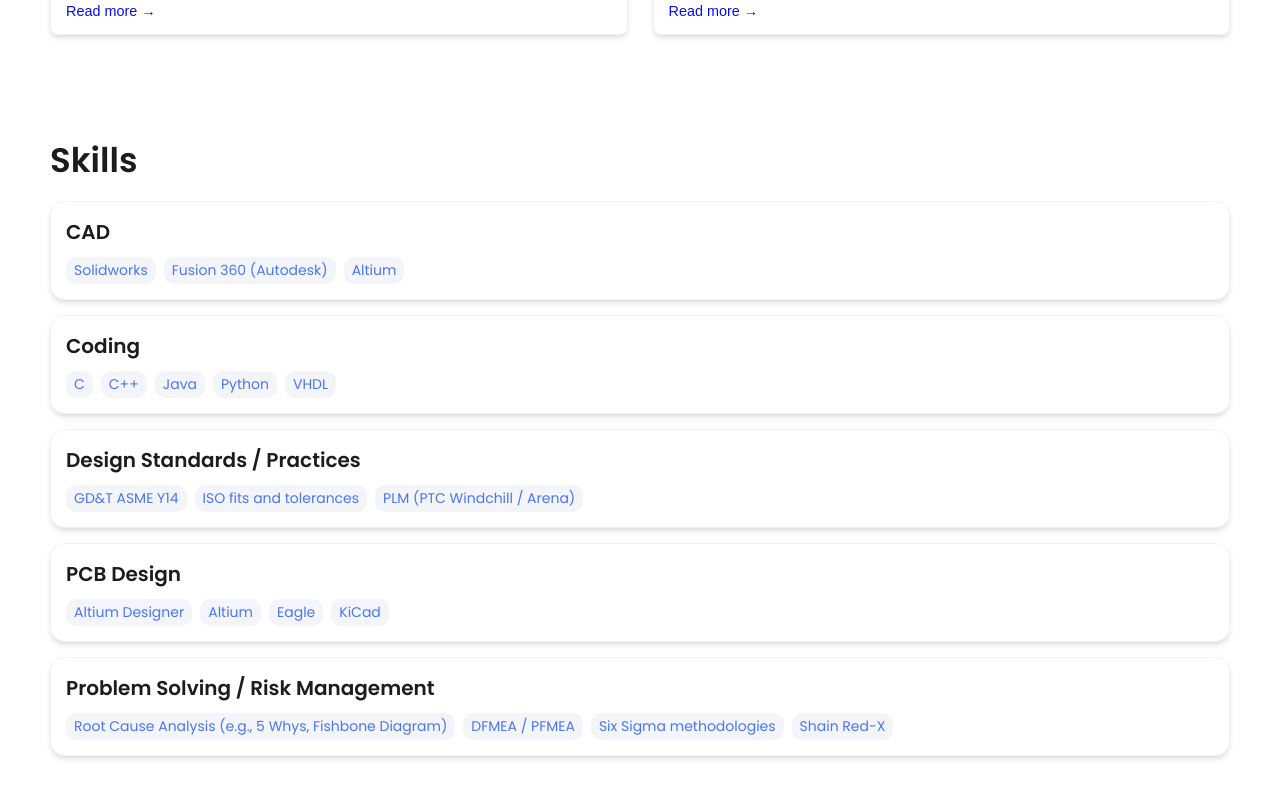
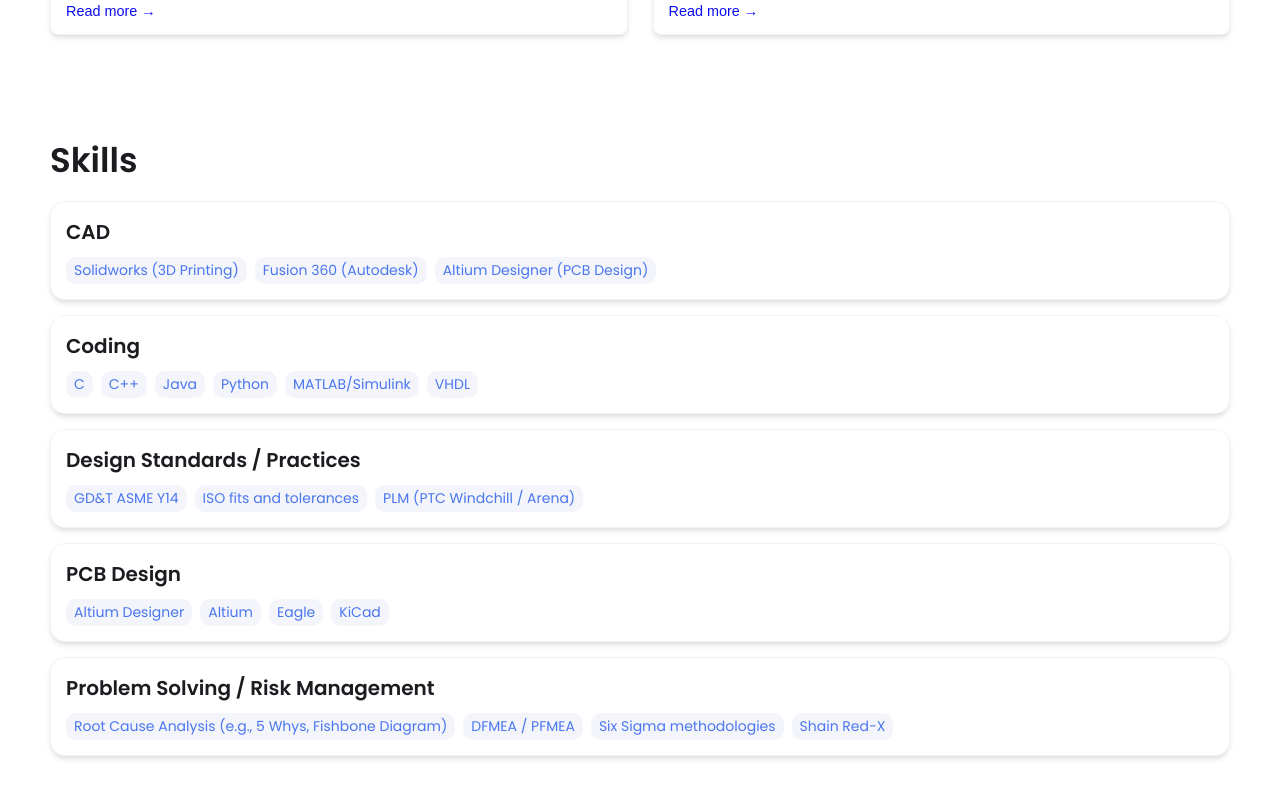
Before and after one commit to christiandispigna/christiandispigna.github.io, a Jekyll site: the page built from index.html, in a window 1280 px wide and 900 px high, scrolled down 1491 px. Shown: the top 798 px of the window. Built offline with Jekyll 4.4.1, drawn with Linux system fonts in a browser that asks for light colours.

Commit message:
fixed picture

```diff
--- a/_config.yml
+++ b/_config.yml
@@ -21,7 +21,7 @@ description: >- # dont remove this line. this will ignore all new lines until th
 
 
 # Place your profile image in /assets/images/profile-image/folder and edit the file name
-profile_image: ./assets/images/profile-image/avatar.jpeg
+profile_image: ./assets/images/profile-image/realAvatar.jpeg
 
 
 # Link your resume
@@ -46,15 +46,16 @@ external-links:    # input only your own url slug. The icons with missing entrie
 skills:
   - category: CAD
     tools:
-    - Solidworks
+    - Solidworks (3D Printing)
     - Fusion 360 (Autodesk)
-    - Altium
+    - Altium Designer (PCB Design)
   - category: Coding
     tools:
     - C
     - C++
     - Java
     - Python
+    - MATLAB/Simulink
     - VHDL
   - category: Design Standards / Practices
     tools:
```
Also changed, not shown: assets/images/profile-image/realAvatar.jpg (added).
